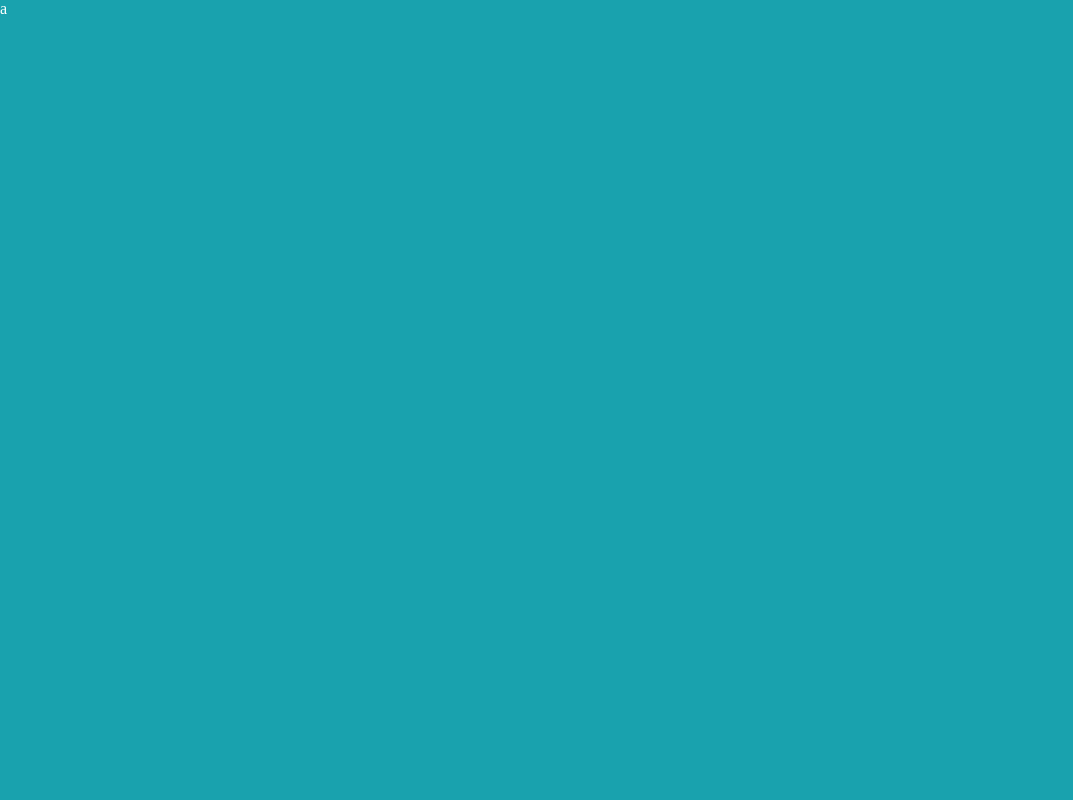
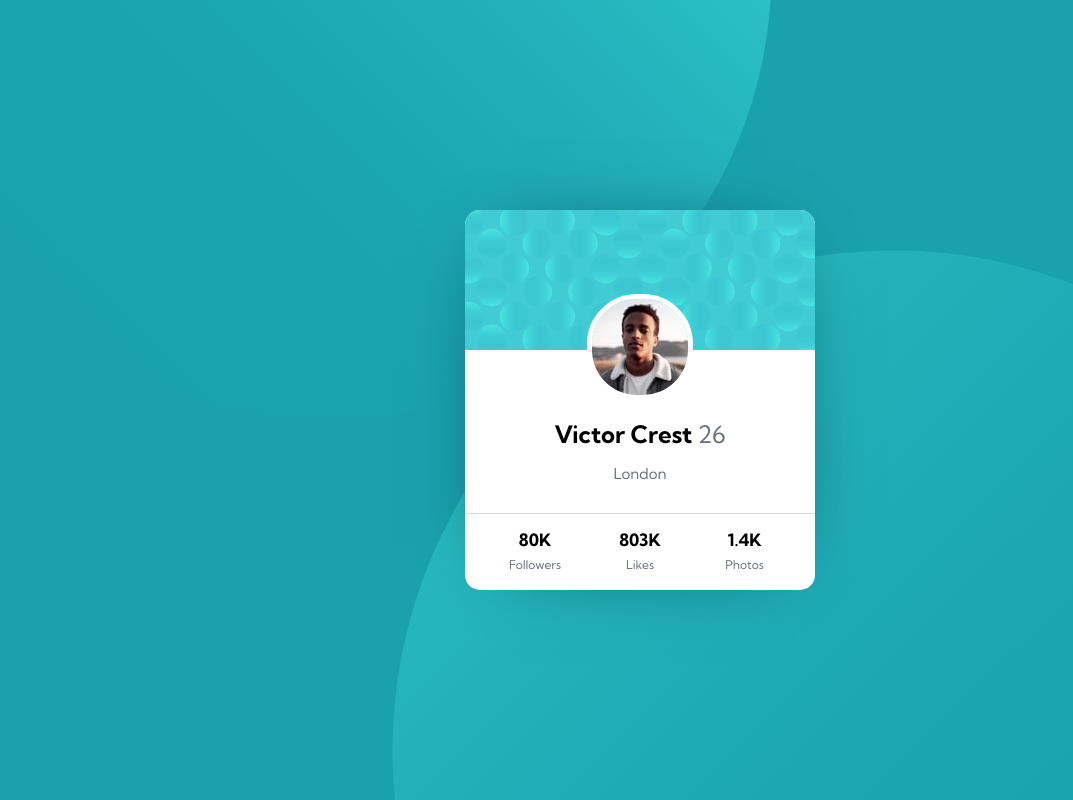
Before and after one commit to LipeMachado/profileCard-Challenge, a React (Create React App) app: page / in a window 1280 px wide. Shown: the whole page, without its empty margins (0-1073 px from the left). Built offline with nearby package versions, Linux system fonts and the light colour scheme.

Commit message:
Create Card

```diff
--- a/public/index.html
+++ b/public/index.html
@@ -5,6 +5,9 @@
     <link rel="icon" href="./favicon-32x32.png" />
     <meta name="viewport" content="width=device-width, initial-scale=1" />
     <meta name="description" content="Web site created using create-react-app"/>
+    <link rel="preconnect" href="https://fonts.googleapis.com">
+  <link rel="preconnect" href="https://fonts.gstatic.com" crossorigin>
+  <link href="https://fonts.googleapis.com/css2?family=Kumbh+Sans:wght@400;700&display=swap" rel="stylesheet">
     <title>React App</title>
   </head>
   <body>
--- a/src/Pages/InitialPage/index.jsx
+++ b/src/Pages/InitialPage/index.jsx
@@ -1,9 +1,16 @@
 import React from "react";
+import {
+    BackgroundSection,
+    BgPatternTop
+} from "./style";
+import { BoxProfile } from "../../components/BoxProfile/";
 
 export function InitialPage() {
     return (
         <>
-            a
+            <BackgroundSection />
+            <BgPatternTop />
+            <BoxProfile />
         </>
     );
 }
--- /dev/null
+++ b/src/Pages/InitialPage/style.jsx
@@ -0,0 +1,18 @@
+import styled from 'styled-components';
+import bgTopPattern from "../../assets/bg-pattern-top.svg";
+
+export const BackgroundSection = styled.section`
+    display: flex;
+`;
+
+export const BgPatternTop = styled.div`
+    background: url(${bgTopPattern});
+    background-size: cover;
+    background-repeat: no-repeat;
+    width: 900px;
+    height: 900px;
+    position: absolute;
+    top: -60%;
+    left: -10%;
+    z-index: -1;
+`;
--- /dev/null
+++ b/src/components/BoxProfile/index.jsx
@@ -0,0 +1,60 @@
+import React from 'react';
+import {
+    BoxSection,
+    BoxContainerDiv,
+    BoxContentDiv,
+    BgPatternCardImg,
+    PhotoProfileImg,
+    NameH1,
+    AgeSpan,
+    CityH2,
+    LineSeparatorDiv,
+    StatisticsContainerDiv,
+    StatisticsContentDiv,
+    StatisticsH1,
+    StatisticsTextH2
+} from "./style";
+
+import photoProfile from '../../assets/image-victor.jpg';
+import bgCard from '../../assets/bg-pattern-card.svg';
+
+export function BoxProfile() {
+    return (
+        <>
+            <BoxSection>
+                <BoxContainerDiv>
+                    <BoxContentDiv>
+
+                        <BgPatternCardImg src={bgCard} />
+                        <PhotoProfileImg src={photoProfile}/>
+
+                        <NameH1>Victor Crest <AgeSpan>26</AgeSpan></NameH1>
+                        <CityH2>London</CityH2>
+
+                        <LineSeparatorDiv />
+
+                        <StatisticsContainerDiv>
+
+                            <StatisticsContentDiv>
+                                <StatisticsH1>80K</StatisticsH1>
+                                <StatisticsTextH2>Followers</StatisticsTextH2>
+                            </StatisticsContentDiv>
+
+                            <StatisticsContentDiv>
+                                <StatisticsH1>803K</StatisticsH1>
+                                <StatisticsTextH2>Likes</StatisticsTextH2>
+                            </StatisticsContentDiv>
+
+                            <StatisticsContentDiv>
+                                <StatisticsH1>1.4K</StatisticsH1>
+                                <StatisticsTextH2>Photos</StatisticsTextH2>
+                            </StatisticsContentDiv>
+
+                        </StatisticsContainerDiv>
+
+                    </BoxContentDiv>
+                </BoxContainerDiv>
+            </BoxSection>
+        </>
+    );
+}
--- /dev/null
+++ b/src/components/BoxProfile/style.jsx
@@ -0,0 +1,79 @@
+import styled from "styled-components";
+
+export const BoxSection = styled.section`
+    display: flex;
+    justify-content: center;
+    align-items: center;
+    height: 100vh;
+`;
+
+export const BoxContainerDiv = styled.div`
+    width: 350px;
+    height: 380px;
+    border-radius: 15px;
+    background-color: white;
+    box-shadow: 0 0 5em -3.0em black;
+`;
+
+export const BoxContentDiv = styled.div`
+    text-align: center;
+`;
+
+export const BgPatternCardImg = styled.img`
+    border-radius: 15px 15px 0 0;
+`;
+
+export const PhotoProfileImg = styled.img`
+    margin-top: -60px;
+    border-radius: 50px;
+    border: 5px solid white;
+    box-shadow: inset 10px 10px 10px 10px white;
+`;
+
+export const NameH1 = styled.h1`
+    margin-top: 15px;
+    font-family: 'Kumbh Sans', sans-serif;
+    font-weight: 700;
+`;
+
+export const AgeSpan = styled.span`
+    color: hsl(227, 10%, 46%);
+    font-family: 'Kumbh Sans', sans-serif;
+    font-weight: 400;
+`;
+
+export const CityH2 = styled.h2`
+    margin-top: 15px;
+    font-size: 15px;
+    color: hsl(227, 10%, 46%);
+    font-family: 'Kumbh Sans', sans-serif;
+    font-weight: 400;
+`;
+
+export const LineSeparatorDiv = styled.div`
+    border-top: 1px solid hsl(227, 10%, 85%);
+    margin-top: 30px;
+`;
+
+export const StatisticsContainerDiv = styled.div`
+    display: grid;
+    grid-template-columns: 140px 70px 139px;
+    grid-template-rows: 50px;
+    margin-top: 15px;
+`;
+
+export const StatisticsContentDiv = styled.div`
+    display: grid;
+    font-family: 'Kumbh Sans', sans-serif;
+`;
+
+export const StatisticsH1 = styled.h1`
+    font-size: 17px;
+    font-weight: 700;
+`;
+
+export const StatisticsTextH2 = styled.h2`
+    font-size: 12px;
+    font-weight: 400;
+    color: hsl(227, 10%, 46%);
+`;
--- a/src/globalStyled.js
+++ b/src/globalStyled.js
@@ -1,4 +1,5 @@
 import { createGlobalStyle } from 'styled-components';
+import bgBottomPattern from './assets/bg-pattern-bottom.svg';
 
 export const GlobalStyle = createGlobalStyle`
 
@@ -9,7 +10,9 @@ export const GlobalStyle = createGlobalStyle`
 
     body {
         background-color: hsl(185, 75%, 39%);
-        color: white;
+        background-image: url(${bgBottomPattern});
+        background-repeat: no-repeat;
+        background-size: 1000px;
+        background-position: 140% -125%;
     }
-
 `;
```
